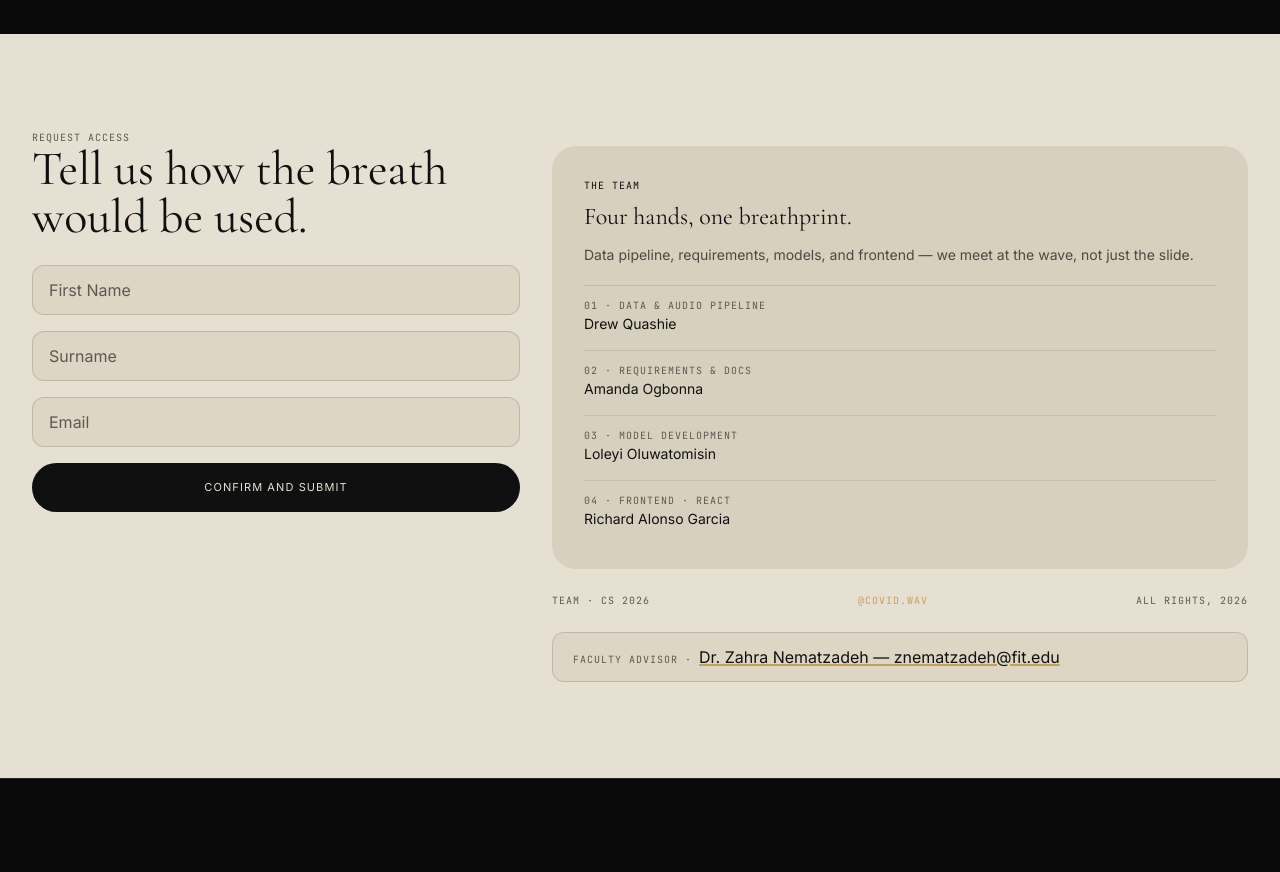
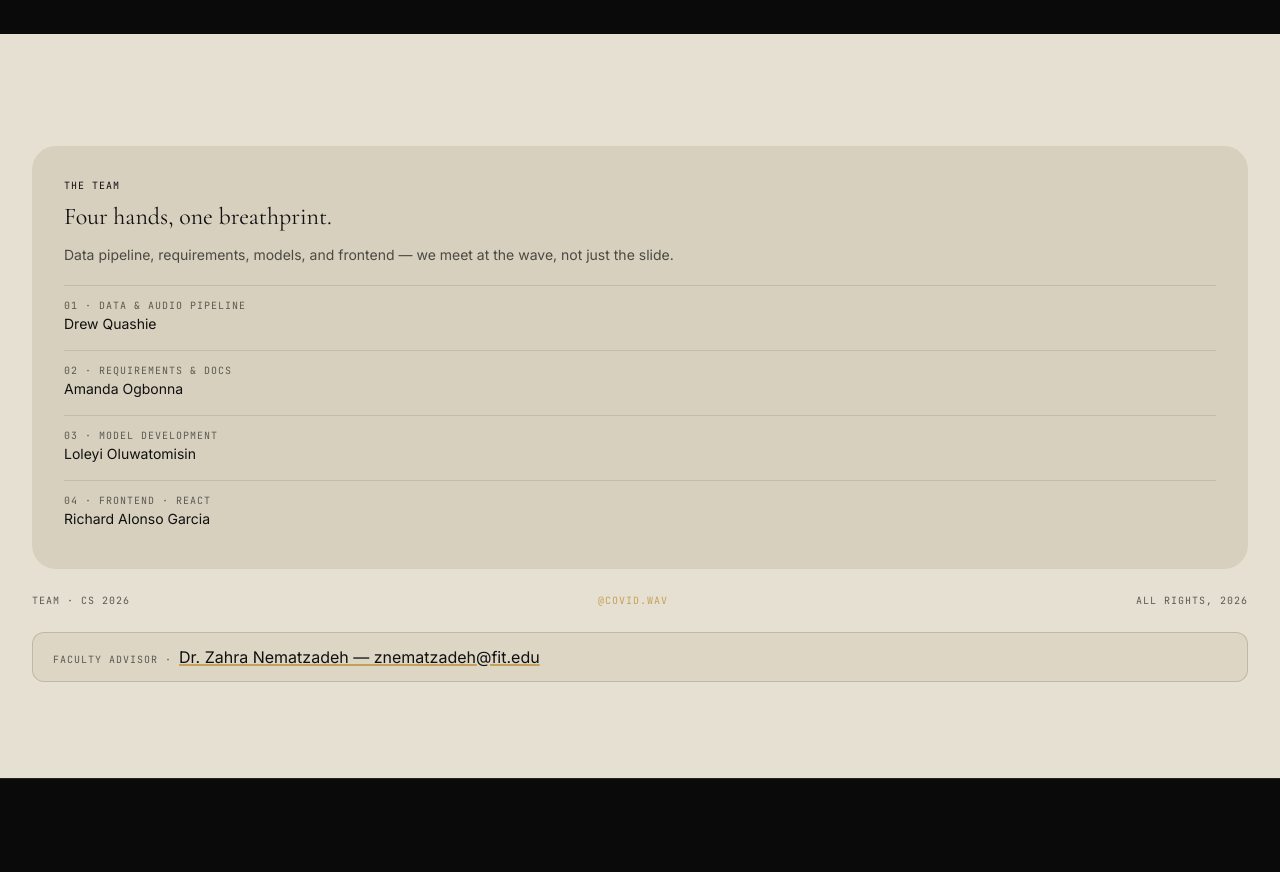
Before and after one commit to loafthecomputerphile/Senior_Design, a plain HTML site: page project_website/index.html in a window 1280 px wide. Shown: the part 3780-4652 px from the top of the page. Drawn offline with nearby package versions, Linux system fonts and the light colour scheme.

Commit message:
removed form

```diff
--- a/project_website/index.html
+++ b/project_website/index.html
@@ -305,6 +305,7 @@
   <!-- ============ CONTACT ============ -->
   <section id="contact" class="px-8 py-24 bg-[#E6E0D2] text-[#101010]">
     <div class="grid grid-cols-12 gap-8">
+      <!--
       <div class="col-span-5">
         <p class="text-[10px] font-mono uppercase tracking-widest text-[#5A5A52]">REQUEST ACCESS</p>
         <h2 class="font-display text-3xl md:text-5xl text-[#101010]">Tell us how the breath would be used.</h2>
@@ -315,7 +316,8 @@
           <button class="w-full rounded-full bg-[#101010] py-4 text-[#E6E0D2] text-[11px] uppercase tracking-widest">Confirm and submit</button>
         </form>
       </div>
-      <div class="col-span-7 flex flex-col justify-center gap-6 pt-4">
+      -->
+      <div class="col-span-12 flex flex-col justify-center gap-6 pt-4">
         <div class="rounded-3xl bg-[#D8D0BE] p-8">
           <p class="text-[10px] font-mono uppercase tracking-widest text-[#101010]">THE TEAM</p>
           <p class="font-display text-2xl mt-2 text-[#101010]">Four hands, one breathprint.</p>
```
